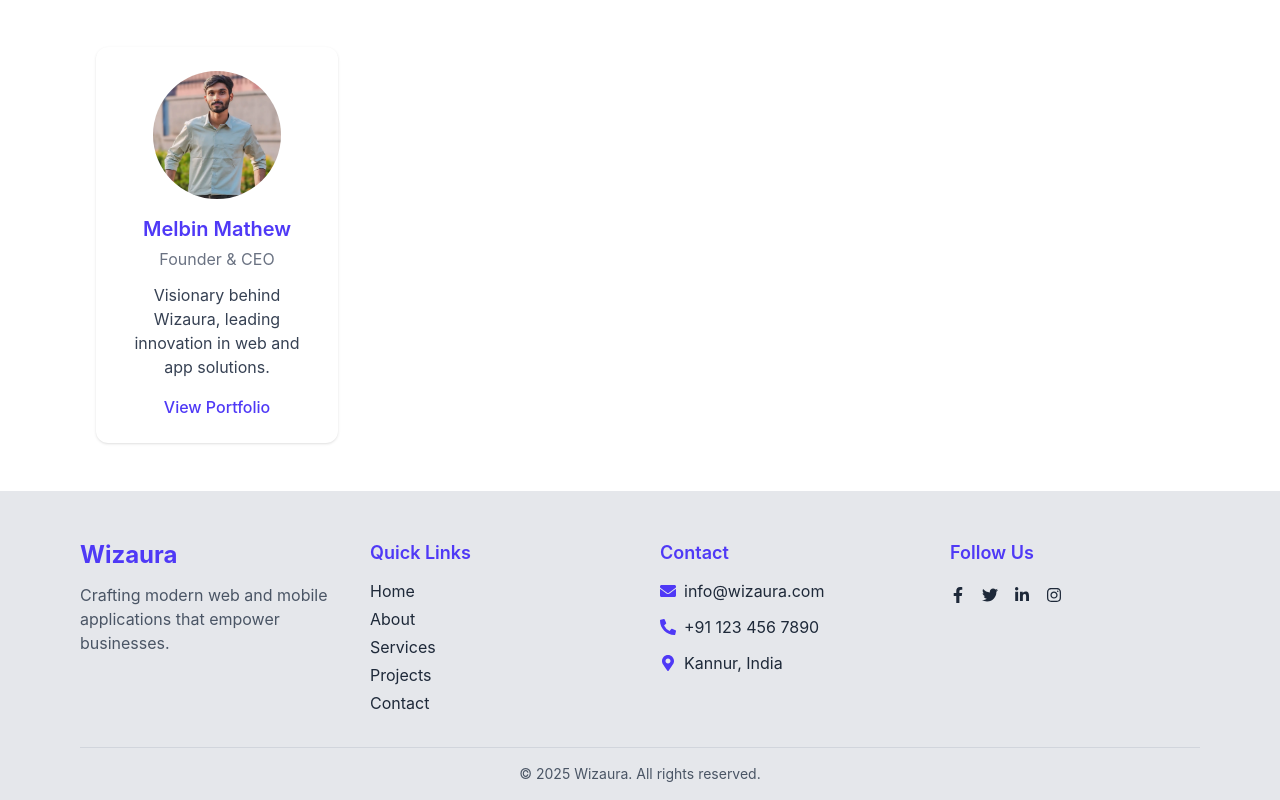
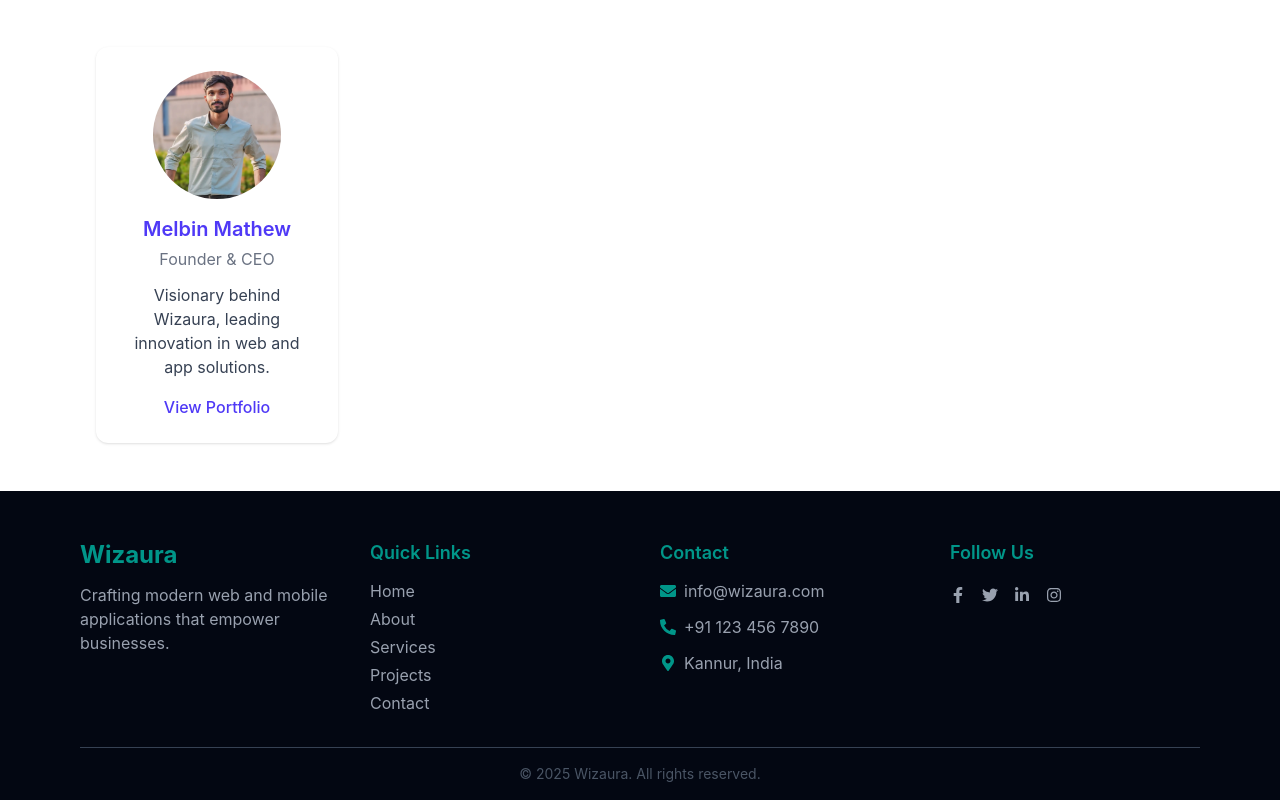
Before and after one commit to MelbinMathewM/wizaura, a Next.js app: page /about in a window 1280 px wide. Shown: the part 1213-2013 px from the top of the page. Built offline with nearby package versions, Linux system fonts and the light colour scheme.

Commit message:
feat: Twelth commit - Updated the services and projects section in home page again 2

```diff
--- a/src/components/footer.tsx
+++ b/src/components/footer.tsx
@@ -5,79 +5,79 @@ import Link from "next/link";
 
 export default function Footer() {
     return (
-        <footer className="w-full bg-gray-200 dark:bg-gray-950 text-gray-800 dark:text-gray-300 transition-colors duration-500 pt-12 pb-4 px-6 sm:px-12 lg:px-20">
+        <footer className="w-full bg-gray-950 dark:bg-gray-900 text-gray-800 dark:text-gray-300 transition-colors duration-500 pt-12 pb-4 px-6 sm:px-12 lg:px-20">
             <div className="max-w-6xl mx-auto grid grid-cols-1 sm:grid-cols-2 lg:grid-cols-4 gap-10">
                 {/* Brand */}
                 <div className="flex flex-col gap-3">
-                    <h2 className="text-2xl font-bold text-indigo-600 dark:text-indigo-400">Wizaura</h2>
-                    <p className="text-gray-600 dark:text-gray-400">
+                    <h2 className="text-2xl font-bold text-teal-600 dark:text-teal-400">Wizaura</h2>
+                    <p className="text-gray-400 dark:text-gray-400">
                         Crafting modern web and mobile applications that empower businesses.
                     </p>
                 </div>
 
                 {/* Navigation Links */}
                 <div className="flex flex-col gap-3">
-                    <h3 className="text-lg font-semibold text-indigo-600 dark:text-indigo-400">Quick Links</h3>
-                    <ul className="space-y-1">
+                    <h3 className="text-lg font-semibold text-teal-600 dark:text-teal-400">Quick Links</h3>
+                    <ul className="space-y-1 text-gray-400">
                         <li>
-                            <Link href="/" className="hover:text-indigo-600 dark:hover:text-indigo-400 transition-colors duration-300">Home</Link>
+                            <Link href="/" className="hover:text-teal-600 dark:hover:text-teal-400 transition-colors duration-300">Home</Link>
                         </li>
                         <li>
-                            <Link href="/about" className="hover:text-indigo-600 dark:hover:text-indigo-400 transition-colors duration-300">About</Link>
+                            <Link href="/about" className="hover:text-teal-600 dark:hover:text-teal-400 transition-colors duration-300">About</Link>
                         </li>
                         <li>
-                            <Link href="/services" className="hover:text-indigo-600 dark:hover:text-indigo-400 transition-colors duration-300">Services</Link>
+                            <Link href="/services" className="hover:text-teal-600 dark:hover:text-teal-400 transition-colors duration-300">Services</Link>
                         </li>
                         <li>
-                            <Link href="/projects" className="hover:text-indigo-600 dark:hover:text-indigo-400 transition-colors duration-300">Projects</Link>
+                            <Link href="/projects" className="hover:text-teal-600 dark:hover:text-teal-400 transition-colors duration-300">Projects</Link>
                         </li>
                         <li>
-                            <Link href="/contact" className="hover:text-indigo-600 dark:hover:text-indigo-400 transition-colors duration-300">Contact</Link>
+                            <Link href="/contact" className="hover:text-teal-600 dark:hover:text-teal-400 transition-colors duration-300">Contact</Link>
                         </li>
                     </ul>
                 </div>
 
                 {/* Contact Info */}
                 <div className="flex flex-col gap-3">
-                    <h3 className="text-lg font-semibold text-indigo-600 dark:text-indigo-400">Contact</h3>
+                    <h3 className="text-lg font-semibold text-teal-600 dark:text-teal-400">Contact</h3>
                     <p className="flex items-center gap-2">
-                        <FaEnvelope className="text-indigo-600 dark:text-indigo-400" />
+                        <FaEnvelope className="text-teal-600 dark:text-teal-400" />
                         <a
                             href="mailto:info@wizaura.com"
-                            className="hover:text-indigo-600 dark:hover:text-indigo-400 transition-colors duration-300"
+                            className="text-gray-400 hover:text-teal-600 dark:hover:text-teal-400 transition-colors duration-300"
                         >
                             info@wizaura.com
                         </a>
                     </p>
                     <p className="flex items-center gap-2">
-                        <FaPhoneAlt className="text-indigo-600 dark:text-indigo-400" />
+                        <FaPhoneAlt className="text-teal-600 dark:text-teal-400" />
                         <a
                             href="tel:+911234567890"
-                            className="hover:text-indigo-600 dark:hover:text-indigo-400 transition-colors duration-300"
+                            className="text-gray-400 hover:text-teal-600 dark:hover:text-teal-400 transition-colors duration-300"
                         >
                             +91 123 456 7890
                         </a>
                     </p>
-                    <p className="flex items-center gap-2">
-                        <FaMapMarkerAlt className="text-indigo-600 dark:text-indigo-400" />
+                    <p className="flex items-center gap-2 text-gray-400">
+                        <FaMapMarkerAlt className="text-teal-600 dark:text-teal-400" />
                         Kannur, India
                     </p>
                 </div>
 
                 {/* Social Media */}
                 <div className="flex flex-col gap-3">
-                    <h3 className="text-lg font-semibold text-indigo-600 dark:text-indigo-400">Follow Us</h3>
+                    <h3 className="text-lg font-semibold text-teal-600 dark:text-teal-400">Follow Us</h3>
                     <div className="flex gap-4 mt-2">
-                        <a href="#" className="hover:text-indigo-600 dark:hover:text-indigo-400 transition-colors duration-300"><FaFacebookF /></a>
-                        <a href="#" className="hover:text-indigo-600 dark:hover:text-indigo-400 transition-colors duration-300"><FaTwitter /></a>
-                        <a href="#" className="hover:text-indigo-600 dark:hover:text-indigo-400 transition-colors duration-300"><FaLinkedinIn /></a>
-                        <a href="#" className="hover:text-indigo-600 dark:hover:text-indigo-400 transition-colors duration-300"><FaInstagram /></a>
+                        <a href="#" className="text-gray-400 hover:text-teal-600 dark:hover:text-teal-400 transition-colors duration-300"><FaFacebookF /></a>
+                        <a href="#" className="text-gray-400 hover:text-teal-600 dark:hover:text-teal-400 transition-colors duration-300"><FaTwitter /></a>
+                        <a href="#" className="text-gray-400 hover:text-teal-600 dark:hover:text-teal-400 transition-colors duration-300"><FaLinkedinIn /></a>
+                        <a href="#" className="text-gray-400 hover:text-teal-600 dark:hover:text-teal-400 transition-colors duration-300"><FaInstagram /></a>
                     </div>
                 </div>
             </div>
 
             {/* Bottom Bar */}
-            <div className="mt-8 border-t border-gray-300 dark:border-gray-700 pt-4 text-center text-gray-600 dark:text-gray-400 text-sm">
+            <div className="mt-8 border-t border-gray-700 dark:border-gray-700 pt-4 text-center text-gray-600 dark:text-gray-400 text-sm">
                 © {new Date().getFullYear()} Wizaura. All rights reserved.
             </div>
         </footer>
--- a/src/components/home/about.tsx
+++ b/src/components/home/about.tsx
@@ -21,7 +21,7 @@ const HomeAbout = () => {
     };
 
     return (
-        <section className="min-h-screen dark:bg-black py-16 px-4 sm:px-8 lg:px-16 overflow-x-hidden">
+        <section className="min-h-screen dark:bg-black pt-8 pb-16 px-4 sm:px-8 lg:px-16 overflow-x-hidden">
             <div className="max-w-7xl mx-auto">
 
                 <motion.h1
@@ -57,10 +57,10 @@ const HomeAbout = () => {
                         whileInView="visible"
                         viewport={{ once: false }}
                         variants={fadeLeft}
-                        className="bg-teal-600 p-6 md:p-8 lg:p-12 rounded-xl shadow-xl flex items-center md:col-span-7 order-1 md:order-2 md:-mt-20 relative z-10"
+                        className="bg-teal-600 p-6 md:p-9 lg:p-16 rounded-xl shadow-xl flex items-center md:col-span-7 order-1 md:order-2 md:-mt-20 relative z-10"
                     >
                         <p className="text-white text-xl font-medium leading-relaxed">
-                            At <span className="font-bold">Wizaura</span>, we create modern web and mobile applications that empower businesses to reach their full potential. From sleek websites to innovative apps, we focus on quality, usability, and cutting-edge technology to bring your ideas to life.
+                            “At <span className="font-bold">Wizaura</span>, we create sleek and user-friendly web and mobile apps that help businesses grow. We focus on quality and innovation.”
                         </p>
                     </motion.div>
 
@@ -70,7 +70,7 @@ const HomeAbout = () => {
                         whileInView="visible"
                         viewport={{ once: false }}
                         variants={fadeUp}
-                        className="bg-teal-600 p-6 md:p-12 rounded-xl shadow-xl flex items-center md:col-span-7 order-3 md:order-3 relative z-10"
+                        className="bg-teal-600 p-6 md:p-10.5 rounded-xl shadow-xl flex items-center md:col-span-7 order-3 md:order-3 relative z-10"
                     >
                         <p className="text-white text-lg text-center font-medium leading-relaxed">
                             Our team blends creativity and technical expertise to deliver digital solutions that not only look great but also perform flawlessly.
@@ -83,7 +83,7 @@ const HomeAbout = () => {
                         whileInView="visible"
                         viewport={{ once: false }}
                         variants={fadeUp}
-                        className="relative dark:bg-black h-48 md:h-64 lg:h-67 rounded-xl shadow-lg md:col-span-5 order-4 md:order-4 md:-mt-11 lg:-mt-28 overflow-hidden"
+                        className="relative dark:bg-black h-48 md:h-64 rounded-xl shadow-lg md:col-span-5 order-4 md:order-4 md:-mt-34 lg:-mt-28 overflow-hidden"
                     >
                         <Image
                             src="/about-2.png"
--- a/src/components/home/cta.tsx
+++ b/src/components/home/cta.tsx
@@ -5,7 +5,7 @@ import { FaPaperPlane } from "react-icons/fa";
 
 export default function HomeCTA() {
     return (
-        <section className="w-full py-12 px-6 sm:px-12 lg:px-20 bg-white dark:bg-gray-900 transition-colors duration-500">
+        <section className="w-full py-12 px-6 sm:px-12 lg:px-20 bg-white dark:bg-gray-950 transition-colors duration-500">
             <div className="max-w-6xl mx-auto flex flex-col items-center text-center gap-3 sm:gap-6">
                 <h2 className="text-2xl sm:text-3xl font-bold text-gray-800 dark:text-gray-200">
                     Ready to Build Something Amazing?
--- a/src/components/home/hero.tsx
+++ b/src/components/home/hero.tsx
@@ -139,7 +139,7 @@ export default function HomeHero() {
   }, []);
 
   return (
-    <section className="relative w-full h-[100vh] sm:h-screen flex items-center justify-center bg-gray-950 overflow-hidden">
+    <section className="relative w-full h-168 sm:h-1000 sm:h-screen flex items-center justify-center bg-gray-950 overflow-hidden">
       <canvas
         ref={starCanvasRef}
         className="absolute top-0 left-0 w-full h-full pointer-events-none"
```
Also changed, not shown: src/components/home/projects.tsx (+13 -14 lines), src/components/home/services.tsx (+12 -11 lines).
